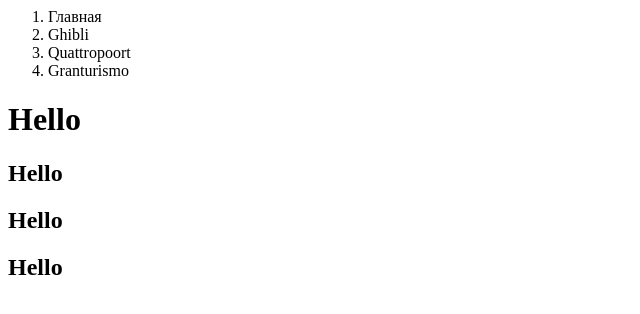
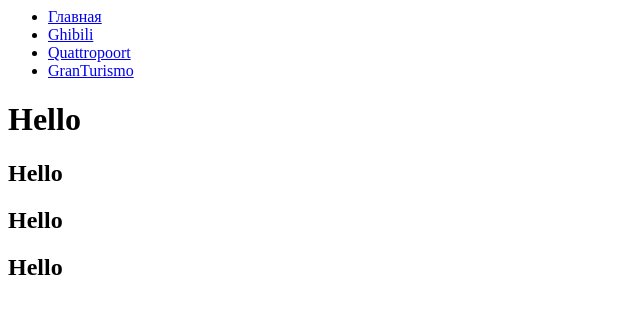
Before and after one commit to sash2005-2/sashaKroha.github.io, a plain HTML site: page index.html in a window 1280 px wide. Shown: the whole page, without its empty margins (0-640 px from the left). Drawn offline with Linux system fonts and the light colour scheme.

Commit message:
third
Signed-off-by: sashaKroha <sash2005@rambler.ru>

```diff
--- a/index.html
+++ b/index.html
@@ -12,12 +12,12 @@
     <div id="content">
         <div id="nav"></div>
         <div id="main">
-              <ol>
-                  <li>Главная</li>
-                  <li>Ghibli</li>
-                  <li>Quattropoort</li>
-                  <li>Granturismo</li>
-              </ol>
+            <ul><!-- <ol>нумерованный список-->
+                <li><a href="index.html" title="на главную">Главная</a></li>
+                <li><a href="Ghibli.html" title="Ghinili">Ghibili</a></li>
+                <li><a href="Quattropoort.html" title="Quattropoort">Quattropoort</a></li>
+                <li><a href="GranTurismo.html" title="GranTurismo">GranTurismo</a></li>
+            </ul>
 
             <h1>Hello</h1>
             <h2>Hello</h2>
```
Also changed, not shown: Ghibli.html (added, +10 -0 lines), GranTurismo.html (added, +10 -0 lines), Quattropoort.html (added, +10 -0 lines). Lines whose indentation alone changed are shown as unchanged.
